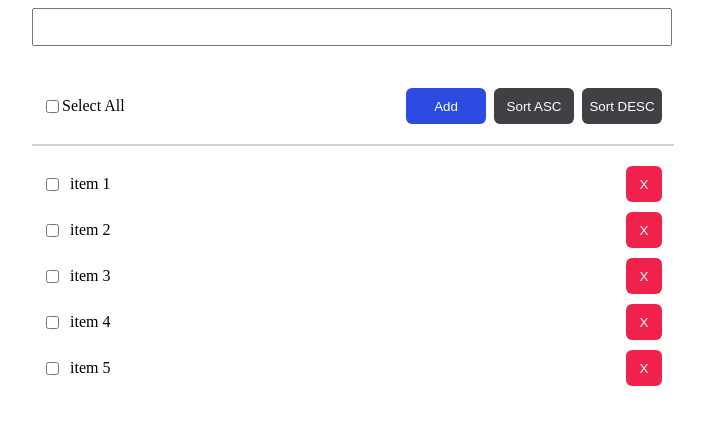
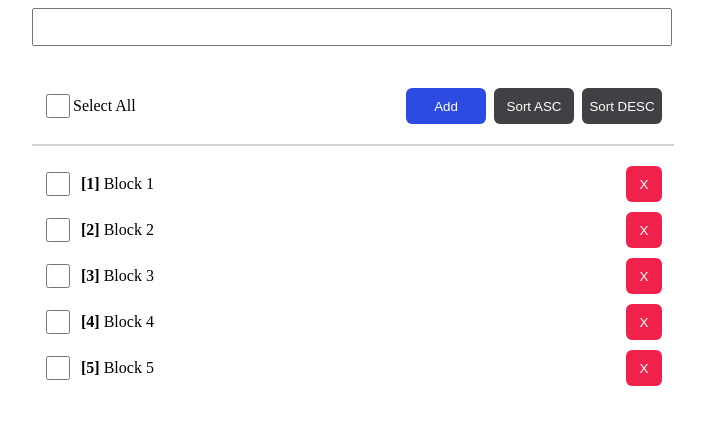
Before and after one commit to chainapsis/live-codeing, a React (Create React App) app: page / in a window 1280 px wide. Shown: the top 424 px of the page, without its empty margins (288-993 px from the left). Built offline with nearby package versions, Linux system fonts and the light colour scheme.

Commit message:
Add CheckItem Component

```diff
--- a/src/App.tsx
+++ b/src/App.tsx
@@ -1,16 +1,16 @@
-import React from "react";
+import React, { FunctionComponent } from "react";
 import { Styles } from "./styles";
 import { ItemType } from "./types";
 
-const tempItems: ItemType[] = [
-  { id: 1, label: "item 1" },
-  { id: 2, label: "item 2" },
-  { id: 3, label: "item 3" },
-  { id: 4, label: "item 4" },
-  { id: 5, label: "item 5" },
-];
+function App() {
+  const items: ItemType[] = [
+    { id: 1, label: "Block 1" },
+    { id: 2, label: "Block 2" },
+    { id: 3, label: "Block 3" },
+    { id: 4, label: "Block 4" },
+    { id: 5, label: "Block 5" },
+  ];
 
-function App() {
   return (
     <Styles.Container className="App">
       <Styles.Content>
@@ -19,10 +19,11 @@ function App() {
         </Styles.Top>
 
         <Styles.Title>
-          <input type="checkbox" />
+          <Styles.CheckBox type="checkbox" />
           <div>Select All</div>
 
           <Styles.Flex1 />
+
           <Styles.Buttons>
             <Styles.AddButton>Add</Styles.AddButton>
             <Styles.SortButton>Sort ASC</Styles.SortButton>
@@ -31,14 +32,8 @@ function App() {
         </Styles.Title>
         <Styles.Divider />
         <Styles.ItemList>
-          {tempItems.map((item) => {
-            return (
-              <Styles.Item key={item.id}>
-                <input type="checkbox" /> <div>{item.label}</div>
-                <Styles.Flex1 />
-                <Styles.Delete>X</Styles.Delete>
-              </Styles.Item>
-            );
+          {items.map((item) => {
+            return <CheckItem key={item.id} item={item} />;
           })}
         </Styles.ItemList>
       </Styles.Content>
@@ -46,5 +41,20 @@ function App() {
   );
 }
 
+const CheckItem: FunctionComponent<{
+  item: ItemType;
+}> = ({ item }) => {
+  return (
+    <Styles.Item key={item.id}>
+      <Styles.CheckBox type="checkbox" readOnly />
+      <div>
+        <b>[{item.id}]</b> {item.label}
+      </div>
+      <Styles.Flex1 />
+      <Styles.Delete>X</Styles.Delete>
+    </Styles.Item>
+  );
+};
+
 // eslint-disable-next-line import/no-default-export
 export default App;
```
